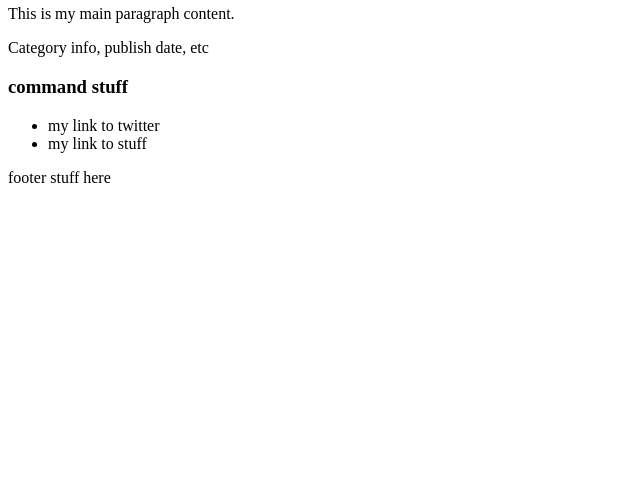
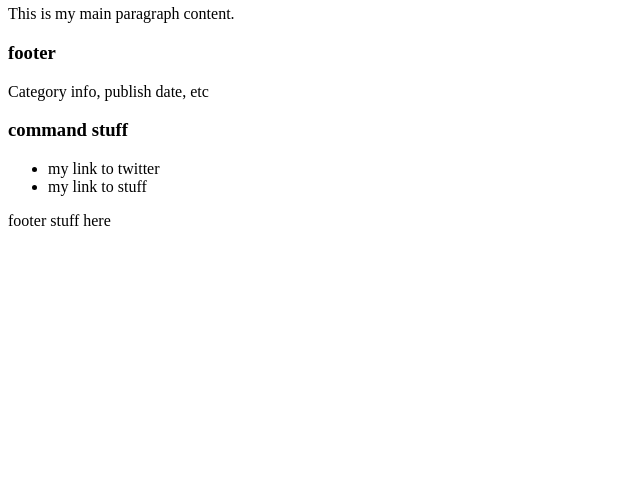
Before and after one commit to Patmonaghan/layout, a plain HTML site: page index.html in a window 1280 px wide. Shown: the part 317-800 px from the top of the page, without its empty margins (0-640 px from the left). Drawn offline with Linux system fonts and the light colour scheme.

Commit message:
Update index.html

```diff
--- a/index.html
+++ b/index.html
@@ -30,6 +30,7 @@
                 </header>
                 <p>This is my main paragraph content.</p>
                 <footer>
+                    <h3>footer</h3>
                     <p>Category info, publish date, etc</p>
             </footer>
             </article>
```
